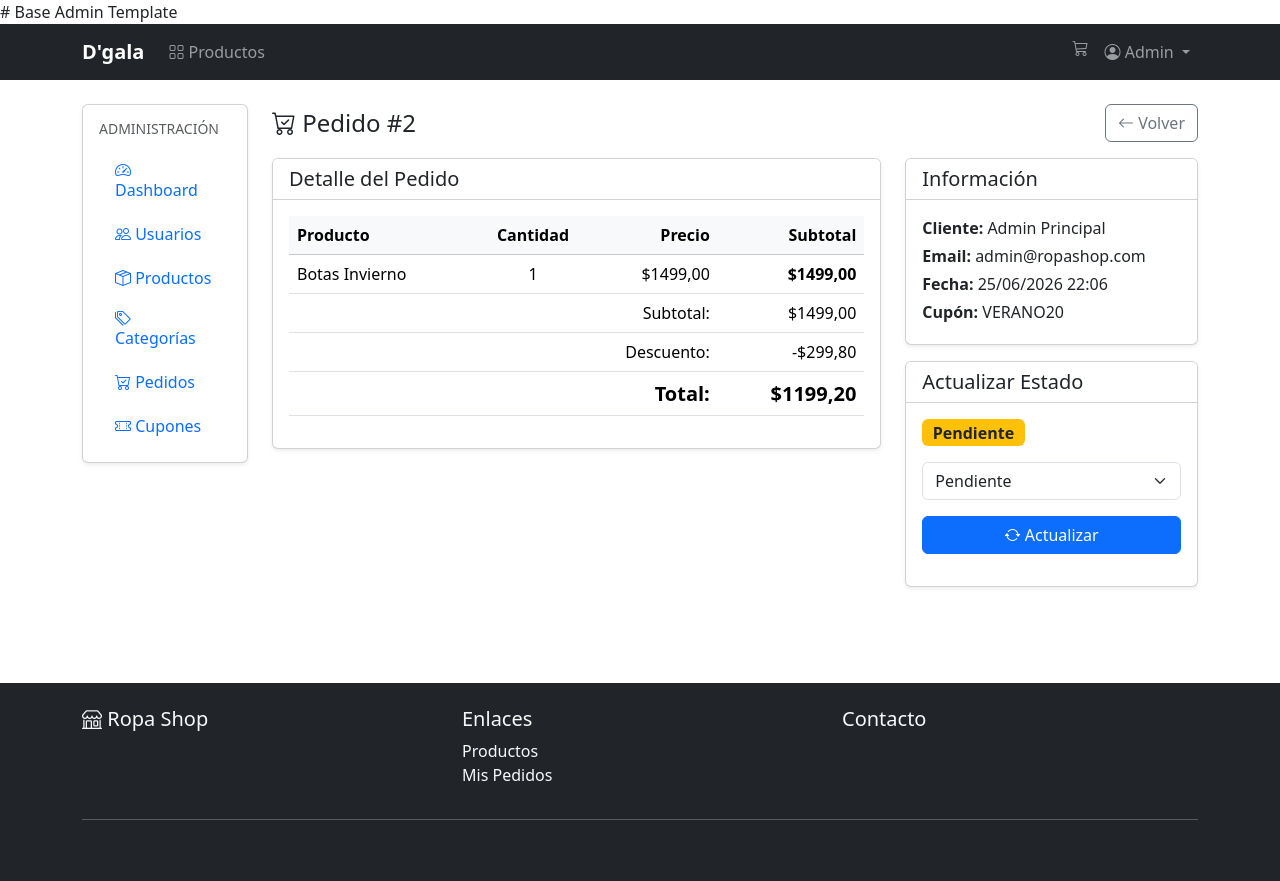
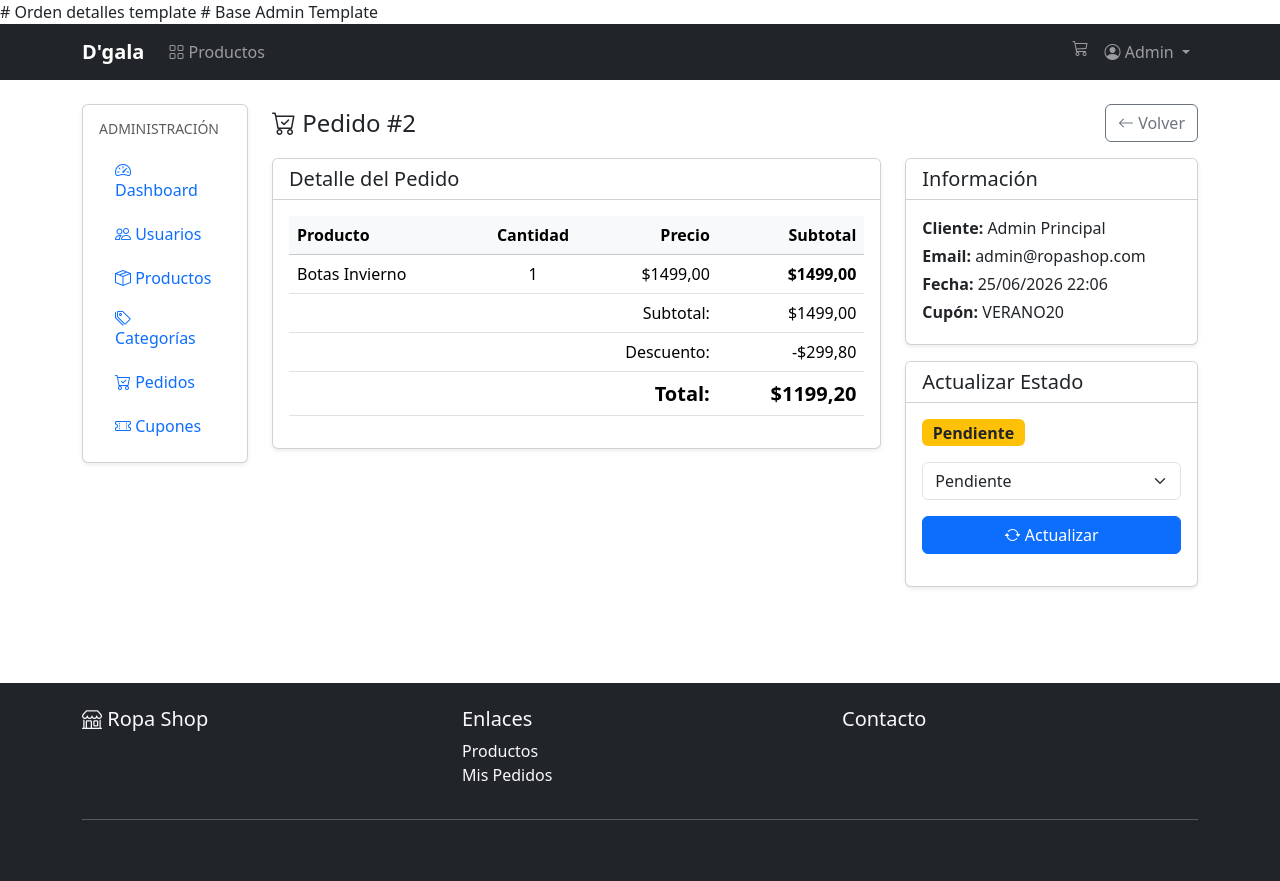
Before and after one commit to Azxino/ecommerce_django, a Django app: page /panel/pedidos/2/ in a window 1280 px wide. Run offline with Django 5.2, Linux system fonts and the light colour scheme; a user stored in the database is signed in; data comes from the database, SQL or seed files in the repository; some libraries are stand-ins or nearby versions.

Commit message:
Orden detalles Template

```diff
--- a/templates/dashboard/order_detail.html
+++ b/templates/dashboard/order_detail.html
@@ -1,3 +1,5 @@
+# Orden detalles template
+
 {% extends 'dashboard/base_admin.html' %}
 {% load static %}
 
```
